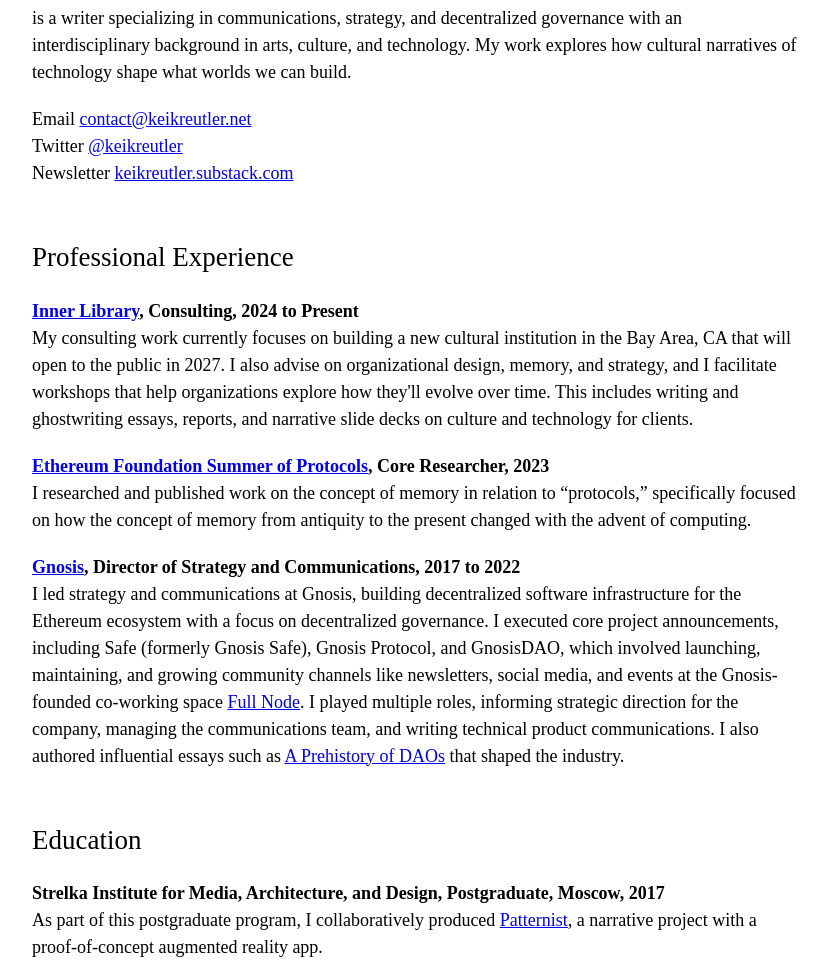
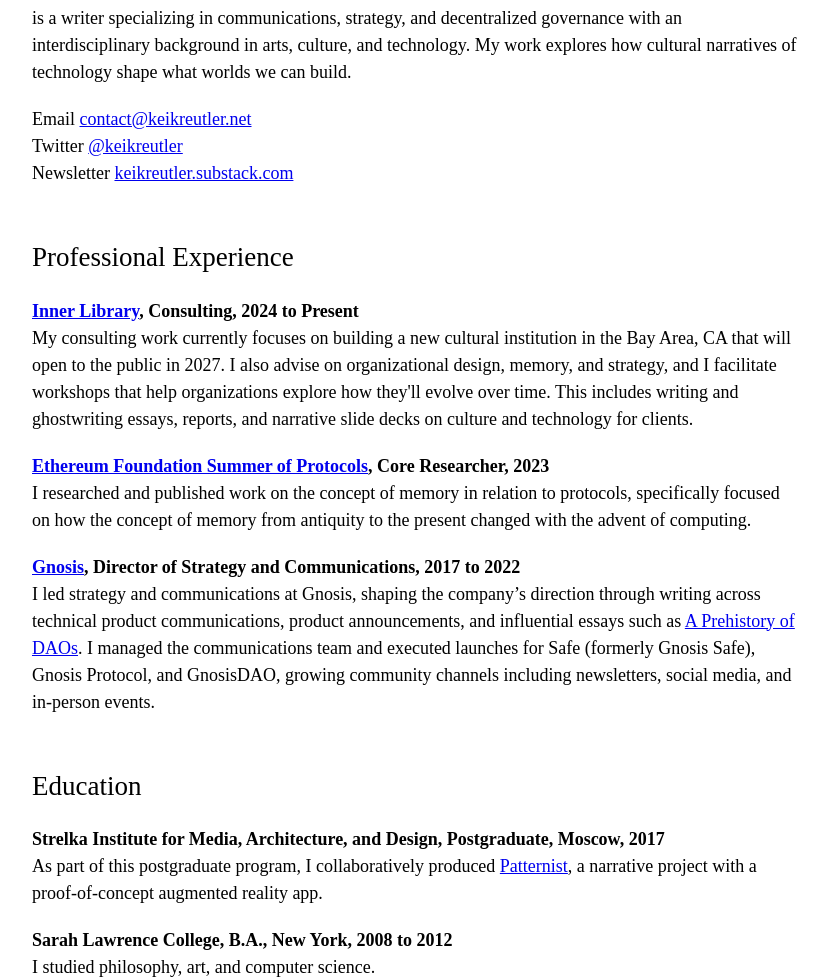
Before and after one commit to keikreutler/keikreutler.github.io, a plain HTML site: page resume/index.html in a window 1280 px wide. Shown: the part 99-1077 px from the top of the page, without its empty margins (224-1052 px from the left). Drawn offline with Linux system fonts and the light colour scheme.

Commit message:
Update index.html

```diff
--- a/resume/index.html
+++ b/resume/index.html
@@ -34,10 +34,10 @@
 				My consulting work currently focuses on building a new cultural institution in the Bay Area, CA that will open to the public in 2027. I also advise on organizational design, memory, and strategy, and I facilitate workshops that help organizations explore how they'll evolve over time. This includes writing and ghostwriting essays, reports, and narrative slide decks on culture and technology for clients.</p>
 
 			<p><strong><a href="https://summerofprotocols.com/" target="_blank">Ethereum Foundation Summer of Protocols</a>, Core Researcher, 2023</strong><br>
-				I researched and published work on the concept of memory in relation to “protocols,” specifically focused on how the concept of memory from antiquity to the present changed with the advent of computing.</p>
+				I researched and published work on the concept of memory in relation to protocols, specifically focused on how the concept of memory from antiquity to the present changed with the advent of computing.</p>
 
 			<p><strong><a href="https://www.gnosis.io/" target="_blank">Gnosis</a>, Director of Strategy and Communications, 2017 to 2022</strong><br>
-				I led strategy and communications at Gnosis, building decentralized software infrastructure for the Ethereum ecosystem with a focus on decentralized governance. I executed core project announcements, including Safe (formerly Gnosis Safe), Gnosis Protocol, and GnosisDAO, which involved launching, maintaining, and growing community channels like newsletters, social media, and events at the Gnosis-founded co-working space <a href="https://www.fullnode.berlin/">Full Node</a>. I played multiple roles, informing strategic direction for the company, managing the communications team, and writing technical product communications. I also authored influential essays such as <a href="https://gnosisguild.mirror.xyz/t4F5rItMw4-mlpLZf5JQhElbDfQ2JRVKAzEpanyxW1Q" target="_blank">A Prehistory of DAOs</a> that shaped the industry.</p>
+				I led strategy and communications at Gnosis, shaping the company’s direction through writing across technical product communications, product announcements, and influential essays such as <a href="https://gnosisguild.mirror.xyz/t4F5rItMw4-mlpLZf5JQhElbDfQ2JRVKAzEpanyxW1Q" target="_blank">A Prehistory of DAOs</a>. I managed the communications team and executed launches for Safe (formerly Gnosis Safe), Gnosis Protocol, and GnosisDAO, growing community channels including newsletters, social media, and in-person events.
 		</div>
 	</div>
 
```
